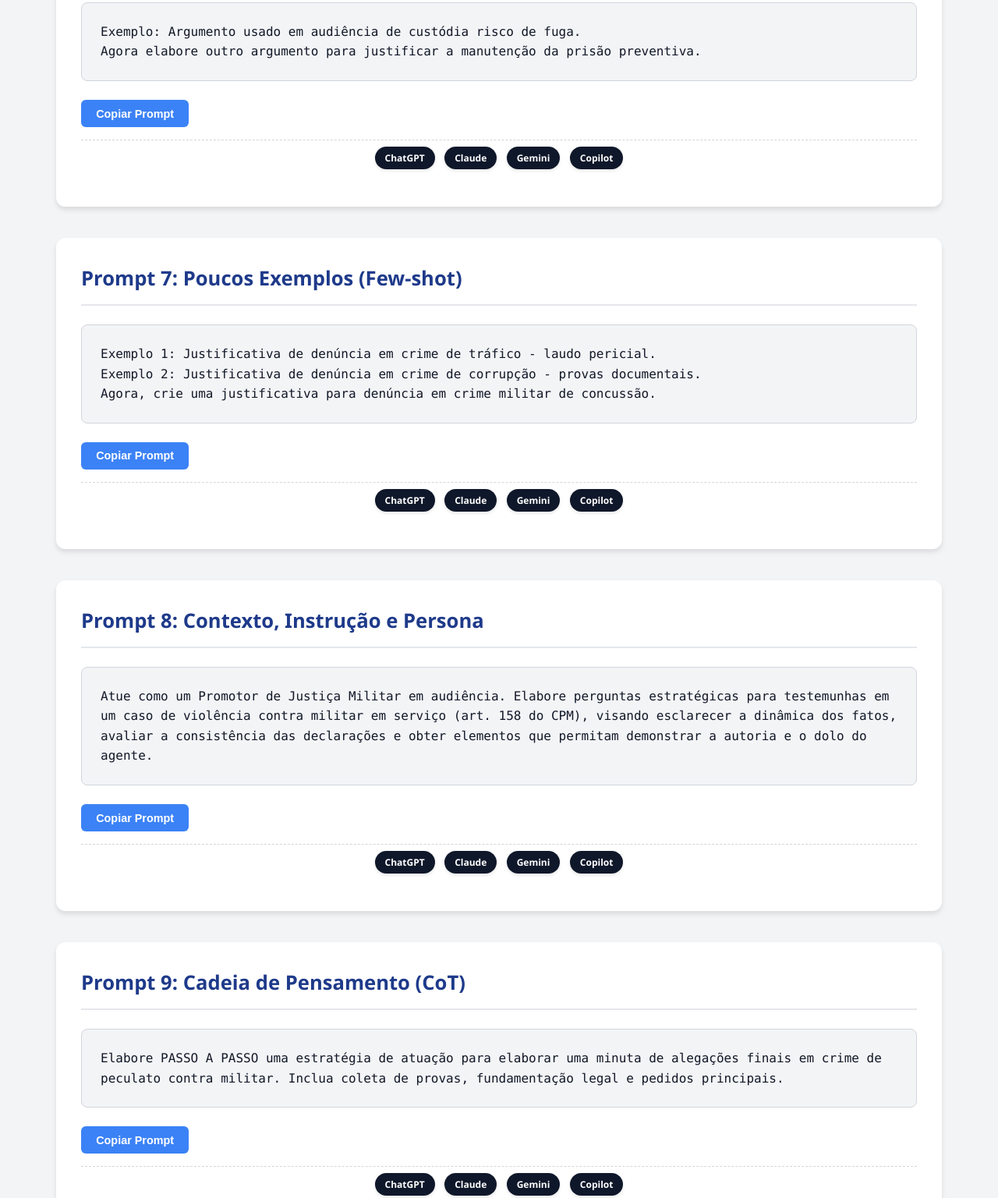
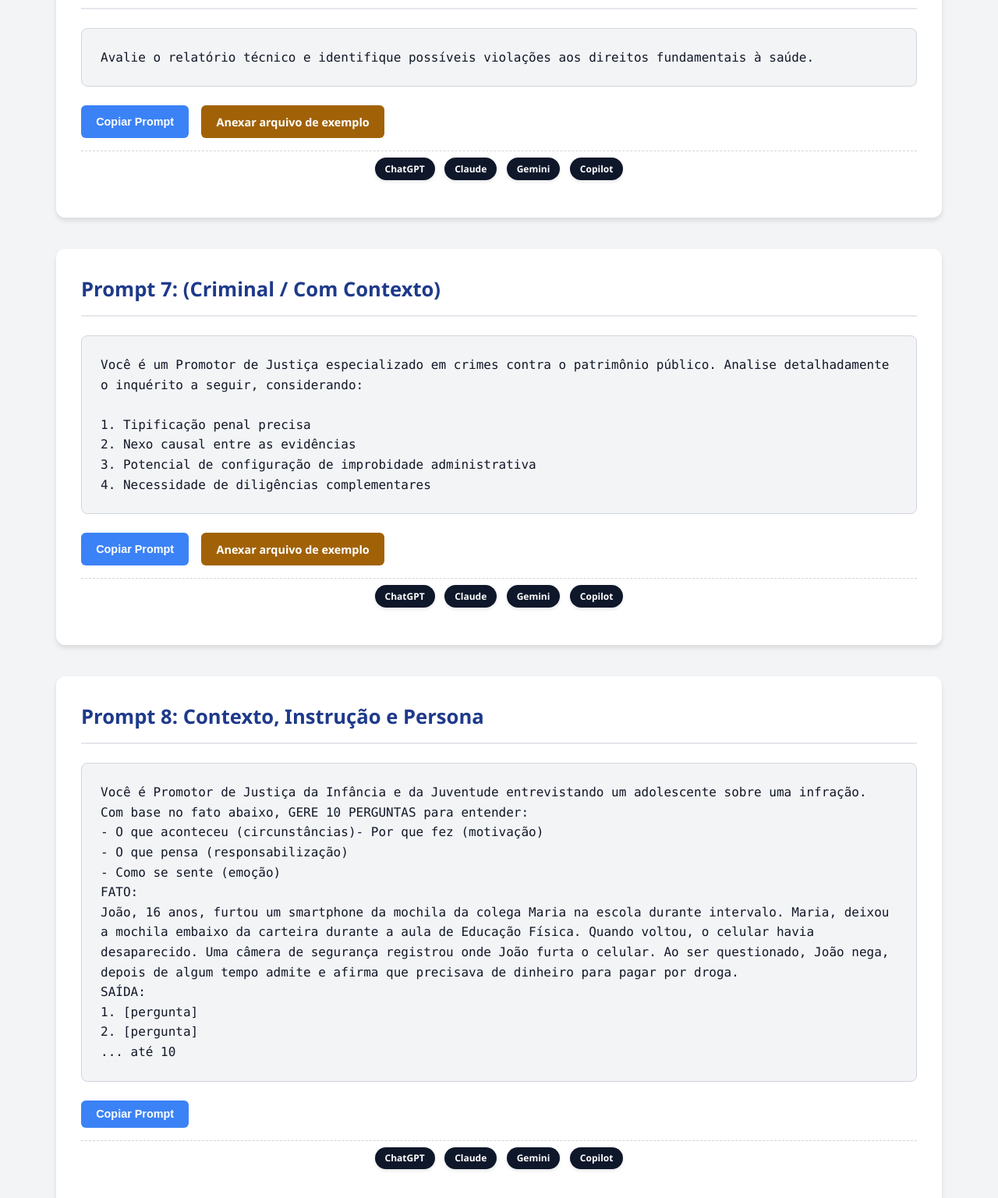
Before and after one commit to paulosrl/ciiaworkshop, a plain HTML site: page prompts.html in a window 1280 px wide. Shown: the part 2634-4170 px from the top of the page at 78% size. Drawn offline with Linux system fonts and the light colour scheme.

Commit message:
Atualiza prompts e anexos de exemplos

```diff
--- a/prompts.html
+++ b/prompts.html
@@ -191,6 +191,15 @@
         .copy-btn.copied {
             background: var(--success);
         }
+        .attach-btn {
+            background: #a16207;
+            color: var(--white);
+            text-decoration: none;
+        }
+        .attach-btn:hover {
+            background: #854d0e;
+            transform: translateY(-2px);
+        }
         /* --- NOVOS ESTILOS PARA LINKS DE IA --- */
         .ai-links {
             display: flex;
@@ -334,11 +343,12 @@
                 </div>
             </div>
             <div class="prompt-card">
-                <h4>Prompt 5: Prompt Básico (Minuta)</h4>
+                <h4>Prompt 5: (Criminal)</h4>
                 <div class="prompt-box">
-                    <pre id="prompt-5">Redija uma minuta de denúncia para um crime de furto qualificado no âmbito militar.</pre>
+                    <pre id="prompt-5">Analise este inquérito policial e identifique os elementos jurídicos que fundamentam uma possível denúncia criminal.</pre>
                     <div class="button-group">
                         <button class="copy-btn" onclick="copyToClipboard('prompt-5', this)">Copiar Prompt</button>
+                        <a class="copy-btn attach-btn" href="anexos-prompts/Prompt5-Anexo-Criminal.txt" download>Anexar arquivo de exemplo</a>
                     </div>
                     <div class="ai-links">
                         <a href="https://chat.openai.com/chat" target="_blank" class="ai-btn">ChatGPT</a>
@@ -349,12 +359,12 @@
                 </div>
             </div>
             <div class="prompt-card">
-                <h4>Prompt 6: Exemplo Único (One-shot)</h4>
+                <h4>Prompt 6: (Cível/Saúde)</h4>
                 <div class="prompt-box">
-                    <pre id="prompt-6">Exemplo: Argumento usado em audiência de custódia risco de fuga.
-Agora elabore outro argumento para justificar a manutenção da prisão preventiva.</pre>
+                    <pre id="prompt-6">Avalie o relatório técnico e identifique possíveis violações aos direitos fundamentais à saúde.</pre>
                     <div class="button-group">
                         <button class="copy-btn" onclick="copyToClipboard('prompt-6', this)">Copiar Prompt</button>
+                        <a class="copy-btn attach-btn" href="anexos-prompts/Prompt6-Anexo-Civel.txt" download>Anexar arquivo de exemplo</a>
                     </div>
                     <div class="ai-links">
                         <a href="https://chat.openai.com/chat" target="_blank" class="ai-btn">ChatGPT</a>
@@ -365,13 +375,17 @@ Agora elabore outro argumento para justificar a manutenção da prisão preventi
                 </div>
             </div>
             <div class="prompt-card">
-                <h4>Prompt 7: Poucos Exemplos (Few-shot)</h4>
+                <h4>Prompt 7: (Criminal / Com Contexto)</h4>
                 <div class="prompt-box">
-                    <pre id="prompt-7">Exemplo 1: Justificativa de denúncia em crime de tráfico - laudo pericial.
-Exemplo 2: Justificativa de denúncia em crime de corrupção - provas documentais.
-Agora, crie uma justificativa para denúncia em crime militar de concussão.</pre>
+                    <pre id="prompt-7">Você é um Promotor de Justiça especializado em crimes contra o patrimônio público. Analise detalhadamente o inquérito a seguir, considerando:
+
+1. Tipificação penal precisa
+2. Nexo causal entre as evidências
+3. Potencial de configuração de improbidade administrativa
+4. Necessidade de diligências complementares</pre>
                     <div class="button-group">
                         <button class="copy-btn" onclick="copyToClipboard('prompt-7', this)">Copiar Prompt</button>
+                        <a class="copy-btn attach-btn" href="anexos-prompts/Prompt7-Anexo-IPC.txt" download>Anexar arquivo de exemplo</a>
                     </div>
                     <div class="ai-links">
                         <a href="https://chat.openai.com/chat" target="_blank" class="ai-btn">ChatGPT</a>
@@ -384,7 +398,17 @@ Agora, crie uma justificativa para denúncia em crime militar de concussão.</pr
             <div class="prompt-card">
                 <h4>Prompt 8: Contexto, Instrução e Persona</h4>
                 <div class="prompt-box">
-                    <pre id="prompt-8">Atue como um Promotor de Justiça Militar em audiência. Elabore perguntas estratégicas para testemunhas em um caso de violência contra militar em serviço (art. 158 do CPM), visando esclarecer a dinâmica dos fatos, avaliar a consistência das declarações e obter elementos que permitam demonstrar a autoria e o dolo do agente.</pre>
+                    <pre id="prompt-8">Você é Promotor de Justiça da Infância e da Juventude entrevistando um adolescente sobre uma infração.
+Com base no fato abaixo, GERE 10 PERGUNTAS para entender:
+- O que aconteceu (circunstâncias)- Por que fez (motivação)
+- O que pensa (responsabilização)
+- Como se sente (emoção)
+FATO:
+João, 16 anos, furtou um smartphone da mochila da colega Maria na escola durante intervalo. Maria, deixou a mochila embaixo da carteira durante a aula de Educação Física. Quando voltou, o celular havia desaparecido. Uma câmera de segurança registrou onde João furta o celular. Ao ser questionado, João nega, depois de algum tempo admite e afirma que precisava de dinheiro para pagar por droga.
+SAÍDA:
+1. [pergunta]
+2. [pergunta]
+... até 10</pre>
                     <div class="button-group">
                         <button class="copy-btn" onclick="copyToClipboard('prompt-8', this)">Copiar Prompt</button>
                     </div>
@@ -399,9 +423,18 @@ Agora, crie uma justificativa para denúncia em crime militar de concussão.</pr
             <div class="prompt-card">
                 <h4>Prompt 9: Cadeia de Pensamento (CoT)</h4>
                 <div class="prompt-box">
-                    <pre id="prompt-9">Elabore PASSO A PASSO uma estratégia de atuação para elaborar uma minuta de alegações finais em crime de peculato contra militar. Inclua coleta de provas, fundamentação legal e pedidos principais.</pre>
+                    <pre id="prompt-9">Você é Promotor de Justiça especializado em improbidade administrativa.
+Resuma o contrato em anexo em 6 pontos básicos:
+Analise o contrato da Prefeitura de Lugar Nenhum e elabore parecer jurídico observando:
+1. Legalidade do procedimento
+2. Objeto e preço
+3. Cláusulas essenciais
+4. Riscos de improbidade
+5. Execução do contrato
+Apresente conclusão fundamentada com indicação dos trechos relevantes do contrato.</pre>
                     <div class="button-group">
                         <button class="copy-btn" onclick="copyToClipboard('prompt-9', this)">Copiar Prompt</button>
+                        <a class="copy-btn attach-btn" href="anexos-prompts/Prompt9-Anexo-Civel.txt" download>Anexar arquivo de exemplo</a>
                     </div>
                     <div class="ai-links">
                         <a href="https://chat.openai.com/chat" target="_blank" class="ai-btn">ChatGPT</a>
```
Also changed, not shown: anexos-prompts/Prompt6-Anexo-Criminal.txt (renamed from anexos-prompts/Prompt4-Anexo-Criminal.txt), anexos-prompts/Prompt7-Anexo-IPC.txt (renamed from anexos-prompts/Prompt6-Anexo-IPC.txt), anexos-prompts/Prompt9-Anexo-Improbidade.txt (added).
